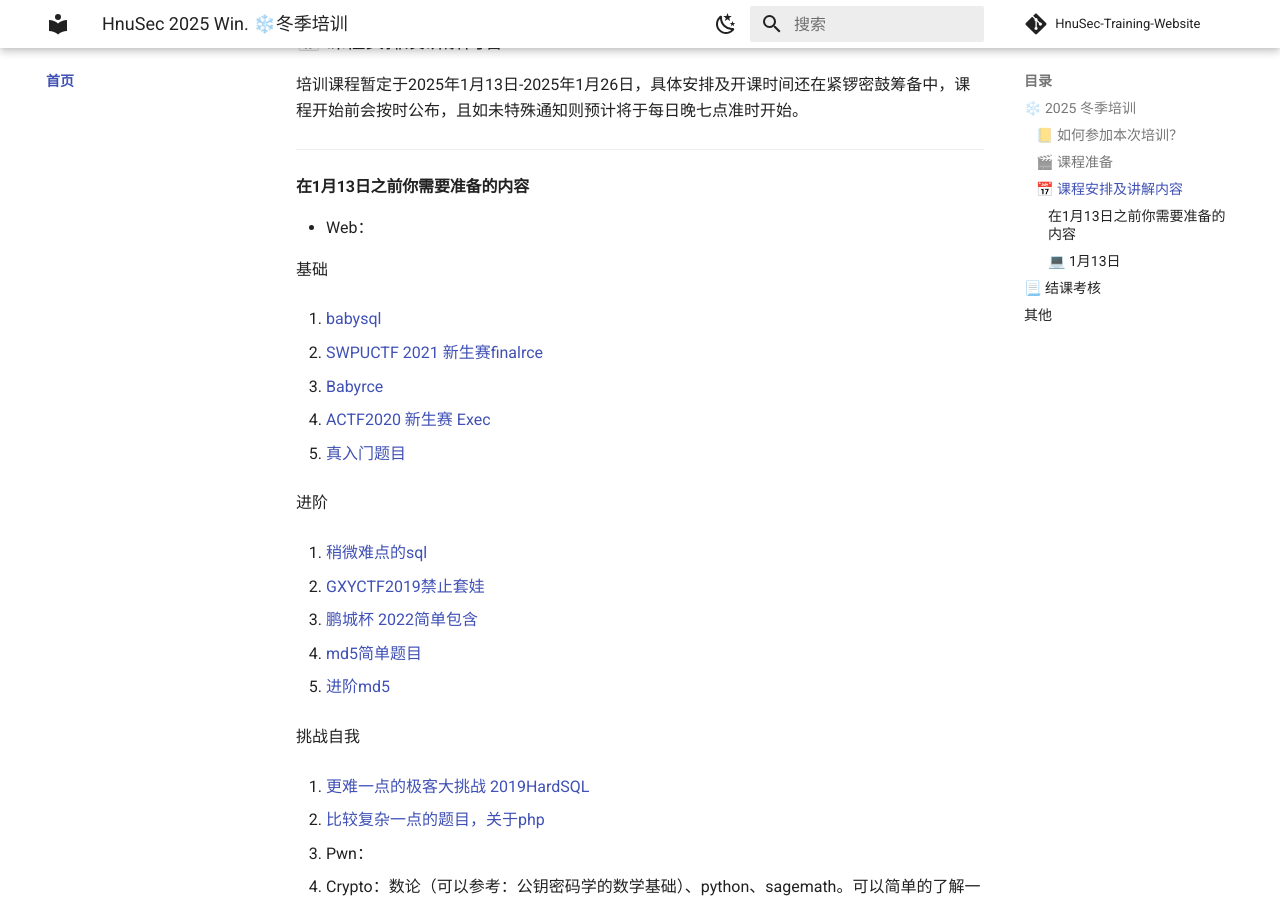
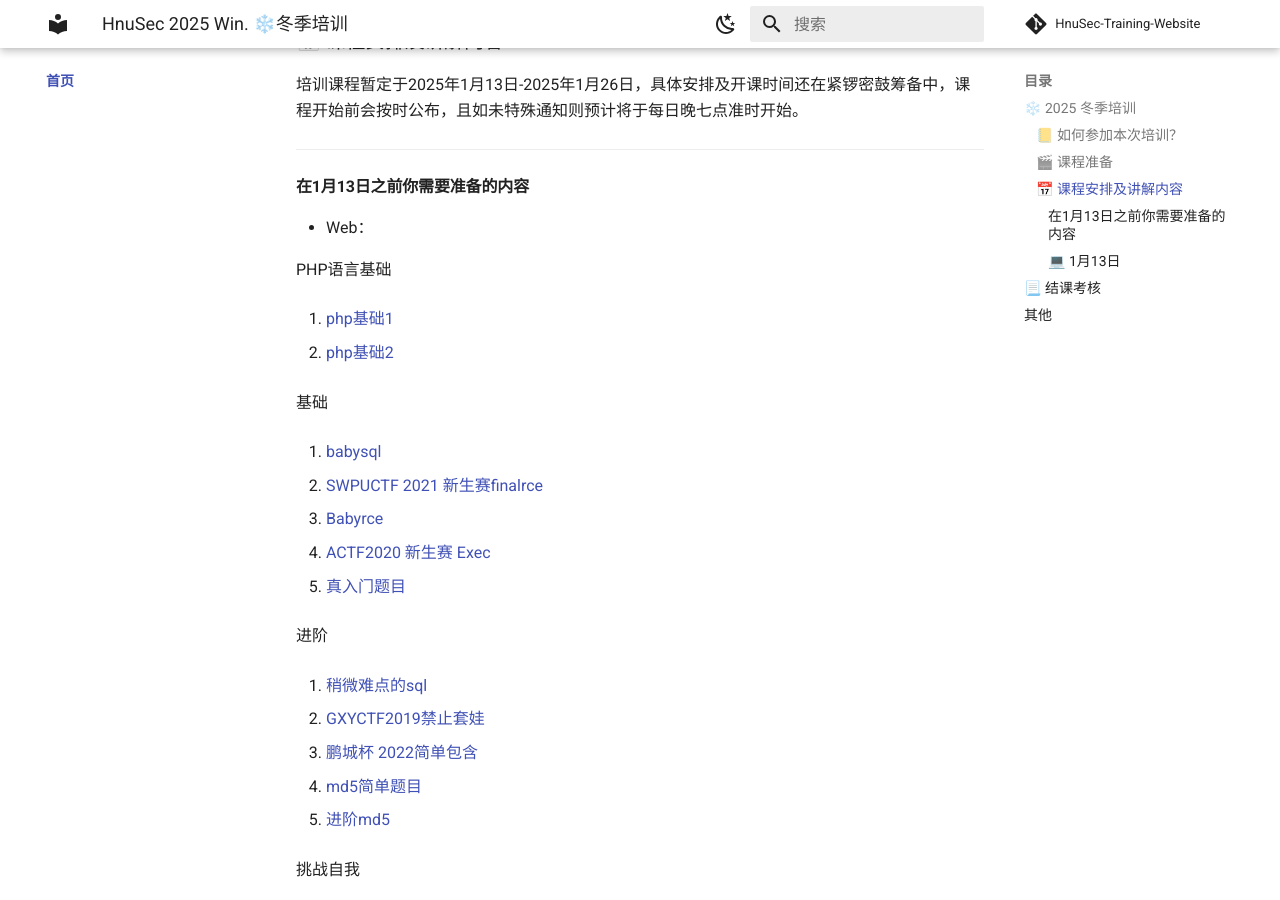
Before and after one commit to natro92/HnuSec-Training-Website, an MkDocs documentation site: the page built from docs/index.md, in a window 1280 px wide and 900 px high, scrolled down 1265 px. Built offline with MkDocs 1.6.1 and Material for MkDocs 9.7.7, drawn with Linux system fonts in a browser that asks for light colours; comment, search, counter and statistics services are not loaded.

Commit message:
Update index.md

```diff
--- a/docs/index.md
+++ b/docs/index.md
@@ -43,6 +43,12 @@
 #### 在1月13日之前你需要准备的内容
 
 - Web：
+
+PHP语言基础
+
+1. [php基础1](/file/PHP基础1)
+
+2. [php基础2](/file/PHP基础2)
 
 基础
 
```
